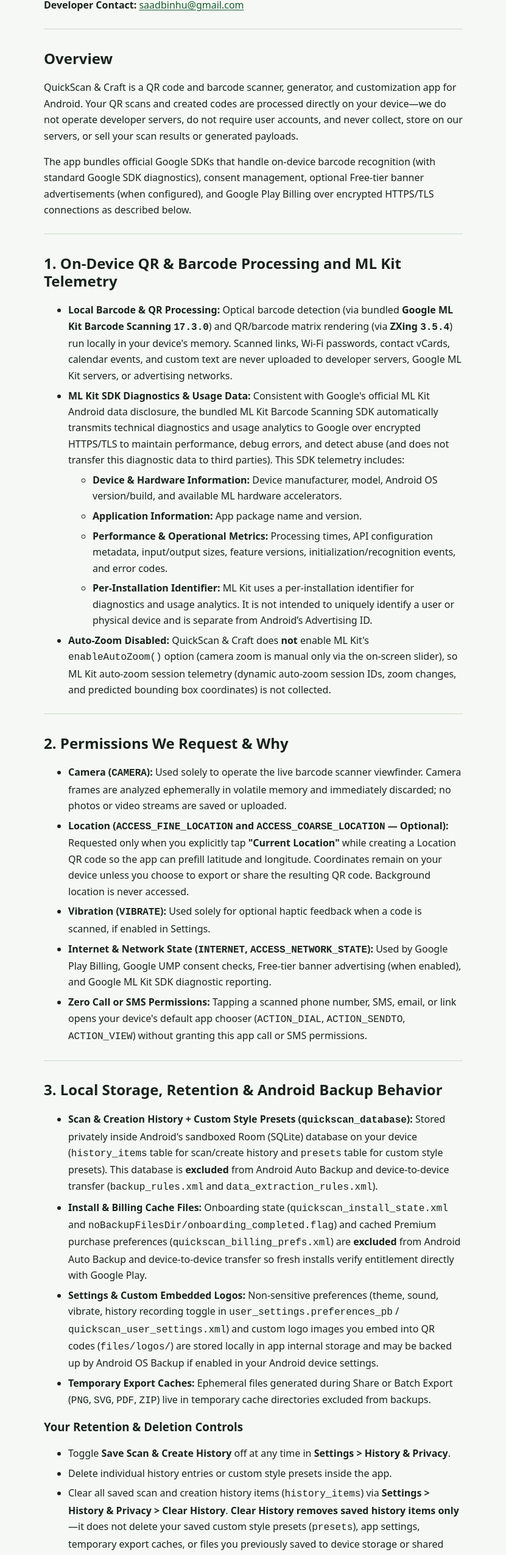
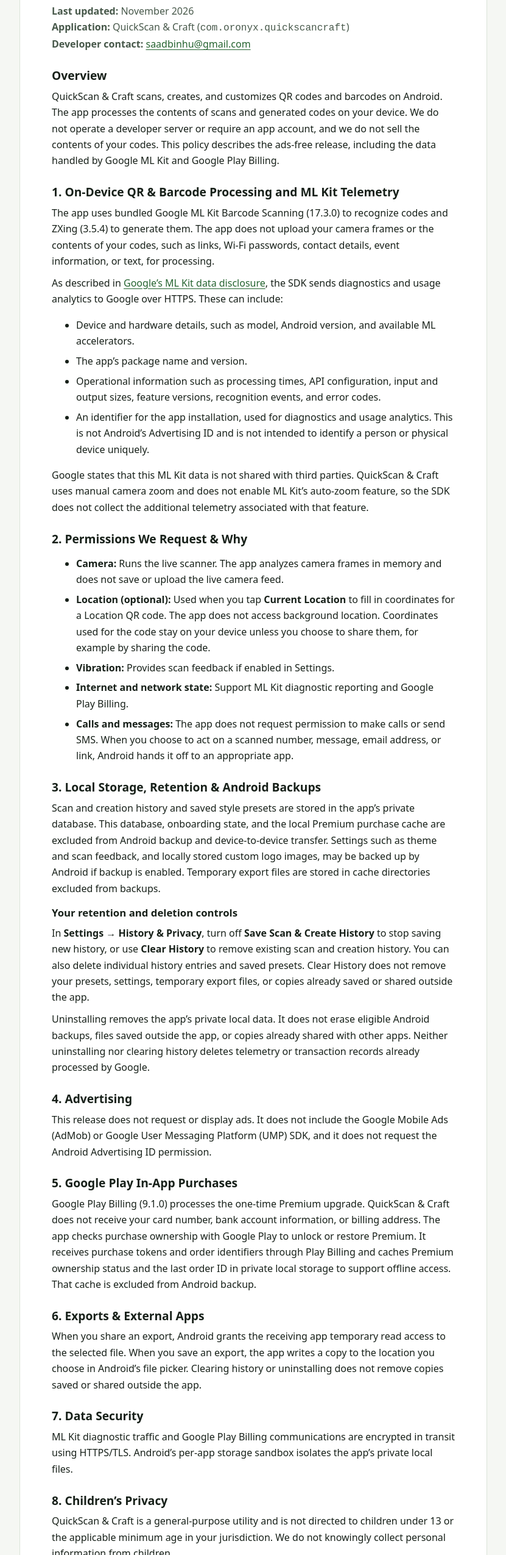
Before and after one commit to saadbinhussain/quickscan-privacy, a plain HTML site: page index.html in a window 1280 px wide. Shown: the part 242-2792 px from the top of the page at 61% size, without its empty margins (224-1055 px from the left). Drawn offline with Linux system fonts and the light colour scheme.

Commit message:
Update privacy policy for ads-free release

```diff
--- a/index.html
+++ b/index.html
@@ -1,89 +1,86 @@
 <!doctype html>
-<html lang="en"><head><meta charset="utf-8"><meta name="viewport" content="width=device-width, initial-scale=1"><title>Privacy Policy | QuickScan &amp; Craft</title><style>
-*{box-sizing:border-box}body{margin:0;background:#f5f8f4;color:#18231b;font:1rem/1.65 system-ui,sans-serif}main{max-width:49rem;margin:auto;padding:clamp(1.2rem,5vw,3rem)}h1,h2,h3{line-height:1.2}h1{font-size:clamp(2rem,5vw,3rem);margin:0 0 1.2rem}h2{margin-top:2.1rem}a{color:#195b30;text-underline-offset:.15em}a:focus-visible{outline:2px solid currentColor;outline-offset:3px}hr{border:0;border-top:1px solid #cbd8cb;margin:1.6rem 0}code{overflow-wrap:anywhere}li{margin:.4rem 0}
-</style></head><body><main><h1>Privacy Policy for QuickScan &amp; Craft</h1>
-<p><strong>Effective / Last Updated:</strong> November 2026<br />
-<strong>Application:</strong> QuickScan &amp; Craft (<code>com.oronyx.quickscancraft</code>)<br />
-<strong>Developer Contact:</strong> <a href="mailto:saadbinhu@gmail.com">saadbinhu@gmail.com</a></p>
-<hr />
+<html lang="en">
+<head>
+<meta charset="utf-8">
+<meta name="viewport" content="width=device-width, initial-scale=1">
+<meta name="description" content="Privacy Policy for the QuickScan &amp; Craft Android app.">
+<title>Privacy Policy | QuickScan &amp; Craft</title>
+<style>
+:root{color-scheme:light dark;--bg:#f5f7f3;--paper:#fff;--ink:#172019;--muted:#47584a;--line:#dbe3d8;--link:#24632f}
+@media(prefers-color-scheme:dark){:root{--bg:#121713;--paper:#1a211b;--ink:#f1f5ef;--muted:#bfcdbf;--line:#3a493b;--link:#b4ebac}}
+*{box-sizing:border-box}body{margin:0;background:var(--bg);color:var(--ink);font:1rem/1.65 system-ui,sans-serif}main{max-width:48rem;margin:clamp(1rem,5vw,4rem) auto;padding:clamp(1.25rem,5vw,3.25rem);background:var(--paper);border:1px solid var(--line);border-radius:1rem}header,section{margin:0 0 1.65rem}h1,h2{line-height:1.2;margin:.25em 0 .5em}h1{font-size:clamp(2rem,6vw,3rem);letter-spacing:-.035em}h2{font-size:1.2rem}p{margin:.6em 0}a{color:var(--link);text-underline-offset:.18em;overflow-wrap:anywhere}.brand{font-weight:700;color:var(--link)}.meta,footer{color:var(--muted)}footer{padding-top:1rem;border-top:1px solid var(--line)}
+h3{line-height:1.2;font-size:1.05rem;margin:1em 0 .5em}li{margin:.4rem 0}code{overflow-wrap:anywhere}a:focus-visible{outline:2px solid currentColor;outline-offset:3px}
+</style>
+</head>
+<body><main>
+<header>
+<p class="brand">QuickScan &amp; Craft</p>
+<h1>Privacy Policy</h1>
+<p class="meta"><strong>Last updated:</strong> November 2026<br>
+<strong>Application:</strong> QuickScan &amp; Craft (<code>com.oronyx.quickscancraft</code>)<br>
+<strong>Developer contact:</strong> <a href="mailto:saadbinhu@gmail.com">saadbinhu@gmail.com</a></p>
+</header>
+<section>
 <h2>Overview</h2>
-<p>QuickScan &amp; Craft is a QR code and barcode scanner, generator, and customization app for Android. Your QR scans and created codes are processed directly on your device—we do not operate developer servers, do not require user accounts, and never collect, store on our servers, or sell your scan results or generated payloads.</p>
-<p>The app bundles official Google SDKs that handle on-device barcode recognition (with standard Google SDK diagnostics), consent management, optional Free-tier banner advertisements (when configured), and Google Play Billing over encrypted HTTPS/TLS connections as described below.</p>
-<hr />
+<p>QuickScan &amp; Craft scans, creates, and customizes QR codes and barcodes on Android. The app processes the contents of scans and generated codes on your device. We do not operate a developer server or require an app account, and we do not sell the contents of your codes. This policy describes the ads-free release, including the data handled by Google ML Kit and Google Play Billing.</p>
+</section>
+<section>
 <h2>1. On-Device QR &amp; Barcode Processing and ML Kit Telemetry</h2>
+<p>The app uses bundled Google ML Kit Barcode Scanning (17.3.0) to recognize codes and ZXing (3.5.4) to generate them. The app does not upload your camera frames or the contents of your codes, such as links, Wi-Fi passwords, contact details, event information, or text, for processing.</p>
+<p>As described in <a href="https://developers.google.com/ml-kit/android-data-disclosure">Google’s ML Kit data disclosure</a>, the SDK sends diagnostics and usage analytics to Google over HTTPS. These can include:</p>
 <ul>
-<li><strong>Local Barcode &amp; QR Processing:</strong> Optical barcode detection (via bundled <strong>Google ML Kit Barcode Scanning <code>17.3.0</code></strong>) and QR/barcode matrix rendering (via <strong>ZXing <code>3.5.4</code></strong>) run locally in your device's memory. Scanned links, Wi-Fi passwords, contact vCards, calendar events, and custom text are never uploaded to developer servers, Google ML Kit servers, or advertising networks.</li>
-<li><strong>ML Kit SDK Diagnostics &amp; Usage Data:</strong> Consistent with Google's official ML Kit Android data disclosure, the bundled ML Kit Barcode Scanning SDK automatically transmits technical diagnostics and usage analytics to Google over encrypted HTTPS/TLS to maintain performance, debug errors, and detect abuse (and does not transfer this diagnostic data to third parties). This SDK telemetry includes:<ul>
-<li><strong>Device &amp; Hardware Information:</strong> Device manufacturer, model, Android OS version/build, and available ML hardware accelerators.</li>
-<li><strong>Application Information:</strong> App package name and version.</li>
-<li><strong>Performance &amp; Operational Metrics:</strong> Processing times, API configuration metadata, input/output sizes, feature versions, initialization/recognition events, and error codes.</li>
-<li><strong>Per-Installation Identifier:</strong> ML Kit uses a per-installation identifier for diagnostics and usage analytics. It is not intended to uniquely identify a user or physical device and is separate from Android’s Advertising ID.</li>
+<li>Device and hardware details, such as model, Android version, and available ML accelerators.</li>
+<li>The app’s package name and version.</li>
+<li>Operational information such as processing times, API configuration, input and output sizes, feature versions, recognition events, and error codes.</li>
+<li>An identifier for the app installation, used for diagnostics and usage analytics. This is not Android’s Advertising ID and is not intended to identify a person or physical device uniquely.</li>
 </ul>
-</li>
-<li><strong>Auto-Zoom Disabled:</strong> QuickScan &amp; Craft does <strong>not</strong> enable ML Kit's <code>enableAutoZoom()</code> option (camera zoom is manual only via the on-screen slider), so ML Kit auto-zoom session telemetry (dynamic auto-zoom session IDs, zoom changes, and predicted bounding box coordinates) is not collected.</li>
-</ul>
-<hr />
+<p>Google states that this ML Kit data is not shared with third parties. QuickScan &amp; Craft uses manual camera zoom and does not enable ML Kit’s auto-zoom feature, so the SDK does not collect the additional telemetry associated with that feature.</p>
+</section>
+<section>
 <h2>2. Permissions We Request &amp; Why</h2>
 <ul>
-<li><strong>Camera (<code>CAMERA</code>):</strong> Used solely to operate the live barcode scanner viewfinder. Camera frames are analyzed ephemerally in volatile memory and immediately discarded; no photos or video streams are saved or uploaded.</li>
-<li><strong>Location (<code>ACCESS_FINE_LOCATION</code> and <code>ACCESS_COARSE_LOCATION</code> — Optional):</strong> Requested only when you explicitly tap <strong>&quot;Current Location&quot;</strong> while creating a Location QR code so the app can prefill latitude and longitude. Coordinates remain on your device unless you choose to export or share the resulting QR code. Background location is never accessed.</li>
-<li><strong>Vibration (<code>VIBRATE</code>):</strong> Used solely for optional haptic feedback when a code is scanned, if enabled in Settings.</li>
-<li><strong>Internet &amp; Network State (<code>INTERNET</code>, <code>ACCESS_NETWORK_STATE</code>):</strong> Used by Google Play Billing, Google UMP consent checks, Free-tier banner advertising (when enabled), and Google ML Kit SDK diagnostic reporting.</li>
-<li><strong>Zero Call or SMS Permissions:</strong> Tapping a scanned phone number, SMS, email, or link opens your device's default app chooser (<code>ACTION_DIAL</code>, <code>ACTION_SENDTO</code>, <code>ACTION_VIEW</code>) without granting this app call or SMS permissions.</li>
+<li><strong>Camera:</strong> Runs the live scanner. The app analyzes camera frames in memory and does not save or upload the live camera feed.</li>
+<li><strong>Location (optional):</strong> Used when you tap <strong>Current Location</strong> to fill in coordinates for a Location QR code. The app does not access background location. Coordinates used for the code stay on your device unless you choose to share them, for example by sharing the code.</li>
+<li><strong>Vibration:</strong> Provides scan feedback if enabled in Settings.</li>
+<li><strong>Internet and network state:</strong> Support ML Kit diagnostic reporting and Google Play Billing.</li>
+<li><strong>Calls and messages:</strong> The app does not request permission to make calls or send SMS. When you choose to act on a scanned number, message, email address, or link, Android hands it off to an appropriate app.</li>
 </ul>
-<hr />
-<h2>3. Local Storage, Retention &amp; Android Backup Behavior</h2>
-<ul>
-<li><strong>Scan &amp; Creation History + Custom Style Presets (<code>quickscan_database</code>):</strong> Stored privately inside Android's sandboxed Room (SQLite) database on your device (<code>history_items</code> table for scan/create history and <code>presets</code> table for custom style presets). This database is <strong>excluded</strong> from Android Auto Backup and device-to-device transfer (<code>backup_rules.xml</code> and <code>data_extraction_rules.xml</code>).</li>
-<li><strong>Install &amp; Billing Cache Files:</strong> Onboarding state (<code>quickscan_install_state.xml</code> and <code>noBackupFilesDir/onboarding_completed.flag</code>) and cached Premium purchase preferences (<code>quickscan_billing_prefs.xml</code>) are <strong>excluded</strong> from Android Auto Backup and device-to-device transfer so fresh installs verify entitlement directly with Google Play.</li>
-<li><strong>Settings &amp; Custom Embedded Logos:</strong> Non-sensitive preferences (theme, sound, vibrate, history recording toggle in <code>user_settings.preferences_pb</code> / <code>quickscan_user_settings.xml</code>) and custom logo images you embed into QR codes (<code>files/logos/</code>) are stored locally in app internal storage and may be backed up by Android OS Backup if enabled in your Android device settings.</li>
-<li><strong>Temporary Export Caches:</strong> Ephemeral files generated during Share or Batch Export (<code>PNG</code>, <code>SVG</code>, <code>PDF</code>, <code>ZIP</code>) live in temporary cache directories excluded from backups.</li>
-</ul>
-<h3>Your Retention &amp; Deletion Controls</h3>
-<ul>
-<li>Toggle <strong>Save Scan &amp; Create History</strong> off at any time in <strong>Settings &gt; History &amp; Privacy</strong>.</li>
-<li>Delete individual history entries or custom style presets inside the app.</li>
-<li>Clear all saved scan and creation history items (<code>history_items</code>) via <strong>Settings &gt; History &amp; Privacy &gt; Clear History</strong>. <strong>Clear History removes saved history items only</strong>—it does not delete your saved custom style presets (<code>presets</code>), app settings, temporary export caches, or files you previously saved to device storage or shared with other apps.</li>
-<li><strong>Uninstalling QuickScan &amp; Craft</strong> removes the app's local sandboxed data from your device, <strong>but does not erase</strong> eligible Android OS backups (if enabled on your device for app preferences or custom logos), files you previously saved via Android's Storage Access Framework, or copies already delivered to other apps via Android Sharesheet.</li>
-<li><strong>Local Deletion vs. Off-Device SDK Data:</strong> Clearing local history or uninstalling the app affects your device only and does not delete off-device telemetry or transaction records previously processed by Google ML Kit, Google AdMob, or Google Play.</li>
-</ul>
-<hr />
-<h2>4. Advertising &amp; Consent (Free Tier)</h2>
-<p>QuickScan &amp; Craft includes the <strong>Google Mobile Ads (AdMob) Next-Gen SDK (<code>1.6.0</code>)</strong> and <strong>Google User Messaging Platform (<code>UMP 4.0.0</code>)</strong> to display non-intrusive banner advertisements on main navigation tabs for Free-tier users when production AdMob IDs are configured.</p>
-<ul>
-<li><strong>Data Processed by AdMob (when ads are active):</strong> Consistent with Google's Mobile Ads SDK disclosure, Google AdMob may automatically collect and share with Google and participating ad partners:<ul>
-<li><strong>Approximate Location</strong> (derived from IP address)</li>
-<li><strong>App Interactions</strong> (such as app launches, ad impressions, and ad taps)</li>
-<li><strong>Diagnostics</strong> (performance, crash, and energy-usage telemetry)</li>
-<li><strong>Device or Other Identifiers:</strong> <strong>Android Advertising ID (<code>AD_ID</code>)</strong> (which users can reset or delete in Android System Settings) and <strong>App Set ID</strong> (used for analytics and fraud prevention; not reset or opted out via Android Advertising ID controls).</li>
-</ul>
-</li>
-<li><strong>Consent &amp; Ad Privacy Choices:</strong> Where required by law (EEA, UK, Switzerland, and applicable jurisdictions), UMP presents a consent form before ads load. <strong>Ad Privacy Choices</strong> is available in <strong>Settings</strong> when required by UMP consent rules and applicable to the build's ad configuration. Tapping <strong>History &amp; Privacy &gt; Privacy Choices</strong> opens the UMP privacy options dialog when production ads are configured and consent management applies. You can also reset or delete your Android Advertising ID in Android System Settings.</li>
-<li><strong>Premium Users &amp; Unconfigured Builds:</strong> While Premium is active, the app does not request or display banner ads. When production AdMob IDs are not configured in a build, the advertising and consent SDKs are not initialized.</li>
-<li><strong>Privacy Guarantee on QR Content:</strong> Your scanned barcodes and created QR payloads are never sent to AdMob or any advertiser.</li>
-</ul>
-<hr />
+</section>
+<section>
+<h2>3. Local Storage, Retention &amp; Android Backups</h2>
+<p>Scan and creation history and saved style presets are stored in the app’s private database. This database, onboarding state, and the local Premium purchase cache are excluded from Android backup and device-to-device transfer. Settings such as theme and scan feedback, and locally stored custom logo images, may be backed up by Android if backup is enabled. Temporary export files are stored in cache directories excluded from backups.</p>
+<h3>Your retention and deletion controls</h3>
+<p>In <strong>Settings → History &amp; Privacy</strong>, turn off <strong>Save Scan &amp; Create History</strong> to stop saving new history, or use <strong>Clear History</strong> to remove existing scan and creation history. You can also delete individual history entries and saved presets. Clear History does not remove your presets, settings, temporary export files, or copies already saved or shared outside the app.</p>
+<p>Uninstalling removes the app’s private local data. It does not erase eligible Android backups, files saved outside the app, or copies already shared with other apps. Neither uninstalling nor clearing history deletes telemetry or transaction records already processed by Google.</p>
+</section>
+<section>
+<h2>4. Advertising</h2>
+<p>This release does not request or display ads. It does not include the Google Mobile Ads (AdMob) or Google User Messaging Platform (UMP) SDK, and it does not request the Android Advertising ID permission.</p>
+</section>
+<section>
 <h2>5. Google Play In-App Purchases</h2>
-<p>One-time upgrades to <strong>QuickScan &amp; Craft Premium</strong> are processed entirely by <strong>Google Play Billing (<code>9.1.0</code>)</strong>. We never receive, access, or store your credit card numbers, bank accounts, or billing address. The app queries active <code>INAPP</code> entitlements (<code>queryPurchasesAsync</code>), receives purchase ownership tokens and order identifiers (<code>orderId</code>) over encrypted TLS to unlock Premium and restore past purchases via Google Play, and caches ownership state and the last <code>orderId</code> locally in <code>quickscan_billing_prefs.xml</code> (excluded from backup) for offline continuity.</p>
-<hr />
-<h2>6. Exporting, FileProvider &amp; External Apps</h2>
-<p>When you share an export, Android gives the receiving app temporary read access to the selected file. When you save an export, QuickScan &amp; Craft writes a copy to the location you choose in Android’s file picker. Copies saved or shared outside the app are not removed when you clear History or uninstall the app.</p>
-<hr />
+<p>Google Play Billing (9.1.0) processes the one-time Premium upgrade. QuickScan &amp; Craft does not receive your card number, bank account information, or billing address. The app checks purchase ownership with Google Play to unlock or restore Premium. It receives purchase tokens and order identifiers through Play Billing and caches Premium ownership status and the last order ID in private local storage to support offline access. That cache is excluded from Android backup.</p>
+</section>
+<section>
+<h2>6. Exports &amp; External Apps</h2>
+<p>When you share an export, Android grants the receiving app temporary read access to the selected file. When you save an export, the app writes a copy to the location you choose in Android’s file picker. Clearing history or uninstalling does not remove copies saved or shared outside the app.</p>
+</section>
+<section>
 <h2>7. Data Security</h2>
-<ul>
-<li>All communications with Google ML Kit diagnostics, Google Play Billing, Google UMP, and Google AdMob are encrypted in transit using HTTPS/TLS.</li>
-<li>Local data is isolated within Android's per-app storage sandbox.</li>
-</ul>
-<hr />
-<h2>8. Children's Privacy</h2>
-<p>QuickScan &amp; Craft is a general-purpose utility app not directed to children under 13 (or the minimum age required in your jurisdiction). We do not knowingly collect personal information from children.</p>
-<hr />
+<p>ML Kit diagnostic traffic and Google Play Billing communications are encrypted in transit using HTTPS/TLS. Android’s per-app storage sandbox isolates the app’s private local files.</p>
+</section>
+<section>
+<h2>8. Children’s Privacy</h2>
+<p>QuickScan &amp; Craft is a general-purpose utility and is not directed to children under 13 or the applicable minimum age in your jurisdiction. We do not knowingly collect personal information from children.</p>
+</section>
+<section>
 <h2>9. Changes to This Privacy Policy</h2>
-<p>We may update this Privacy Policy from time to time to reflect app updates, SDK changes, or legal requirements. Updates will be reflected by the &quot;Last Updated&quot; date at the top of this policy and within the in-app Privacy Policy screen.</p>
-<hr />
-<h2>10. Contact Us</h2>
-<p>If you have questions or requests regarding this Privacy Policy or your privacy controls, please contact the developer at:</p>
-<ul>
-<li><strong>Email:</strong> <a href="mailto:saadbinhu@gmail.com">saadbinhu@gmail.com</a></li>
-</ul>
-</main></body></html>
+<p>We may revise this policy when the app, its SDKs, or legal requirements change. The date at the top indicates when this policy was last updated.</p>
+</section>
+<footer>
+<h2>10. Contact</h2>
+<p>For questions about this policy or the app’s privacy controls, email <a href="mailto:saadbinhu@gmail.com">saadbinhu@gmail.com</a>.</p>
+<p><a href="./terms.html">Terms of Service</a></p>
+</footer>
+</main></body>
+</html>
```
